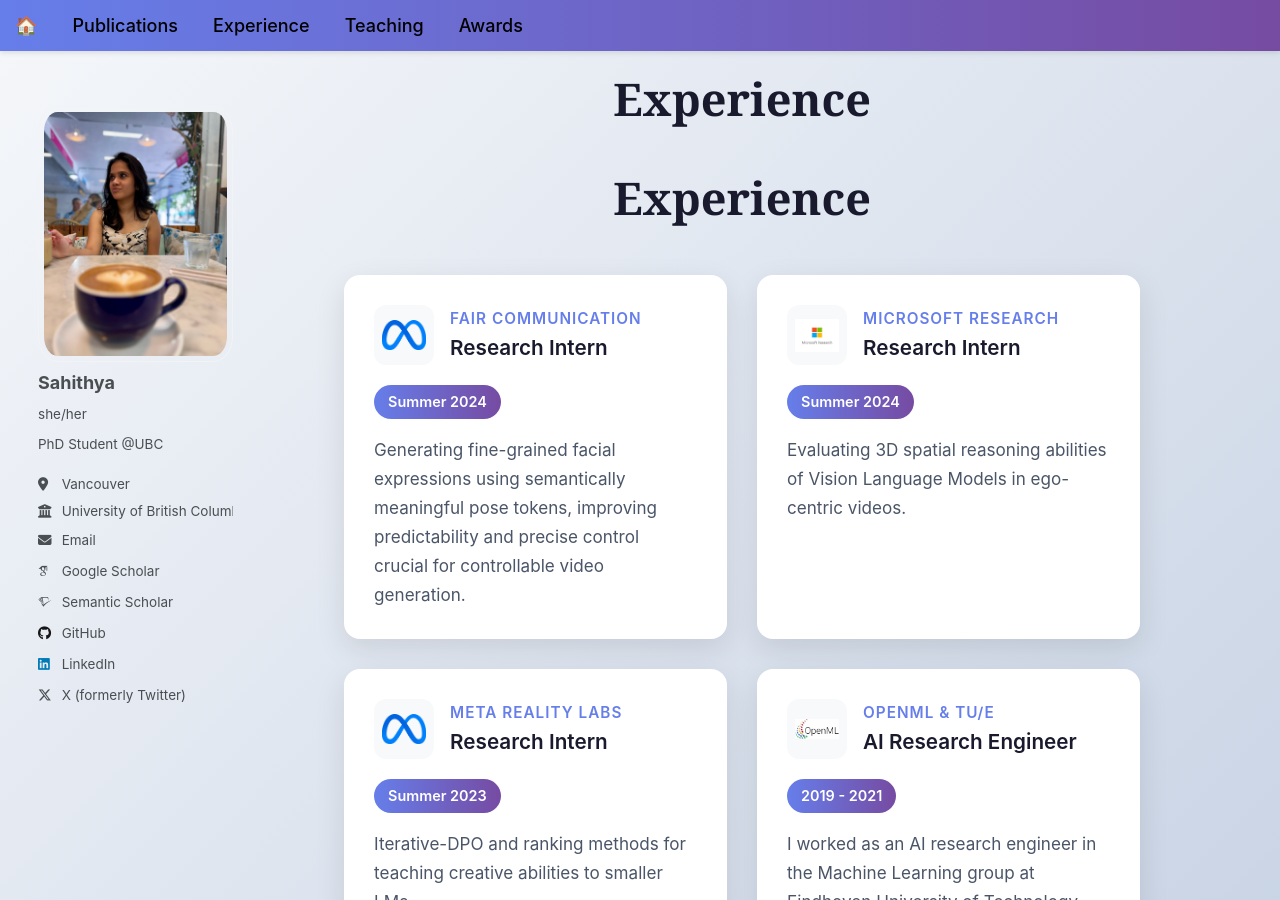
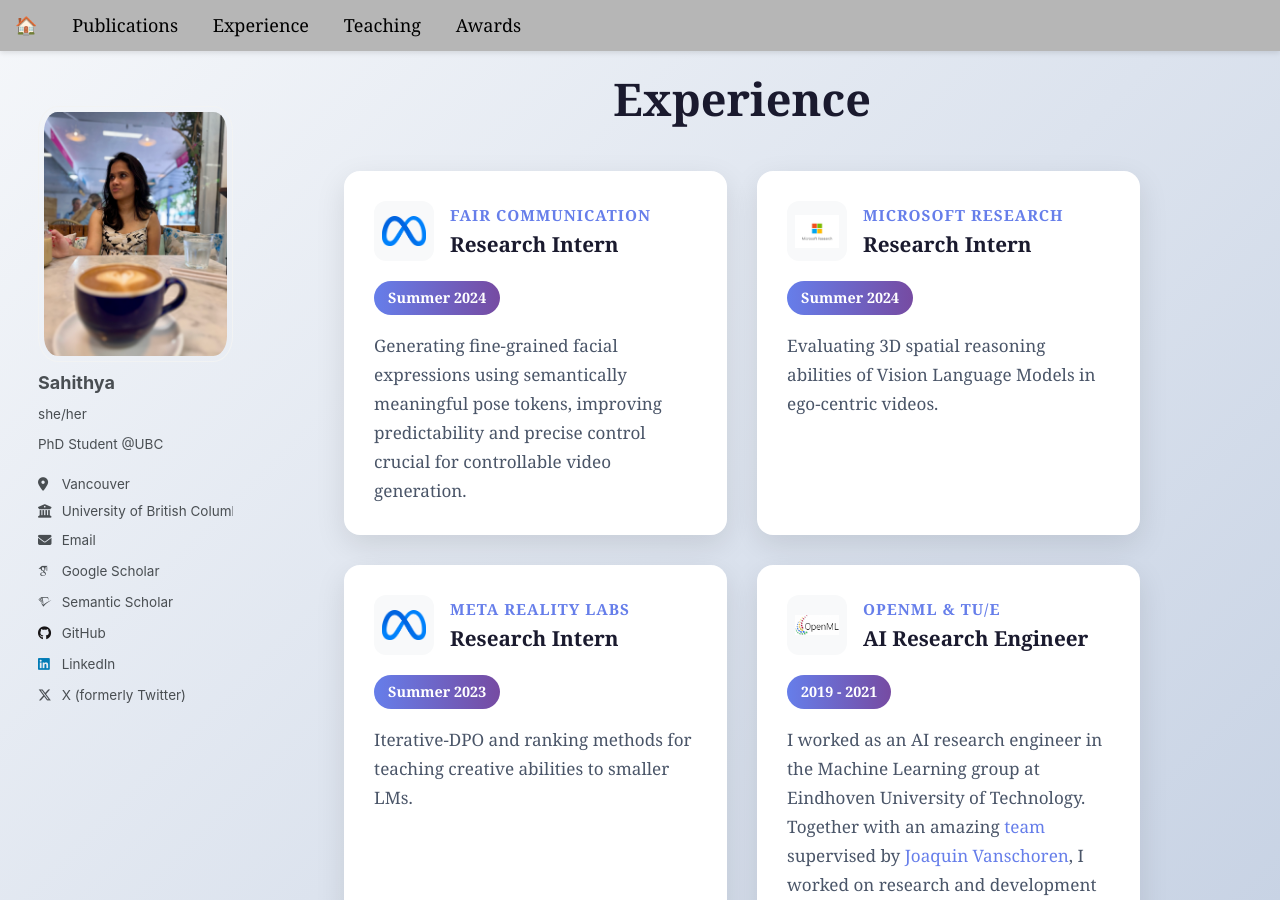
Before and after one commit to sahithyaravi/sahithyaravi.github.io, a Jekyll site: the page built from _pages/experience.md, in a window 1280 px wide and 900 px high. Built offline with Jekyll 4.4.1, drawn with Linux system fonts in a browser that asks for light colours; some web fonts are replaced.

Commit message:
change experience font

```diff
--- a/_pages/experience.md
+++ b/_pages/experience.md
@@ -16,7 +16,7 @@ author_profile: true
 }
 
 body {
-  font-family: -apple-system, BlinkMacSystemFont, 'Segoe UI', system-ui, sans-serif;
+
   background: linear-gradient(135deg, #f5f7fa 0%, #c3cfe2 100%);
   padding: 40px 20px;
   min-height: 100vh;
@@ -160,7 +160,7 @@ h1 {
 </head>
 <body>
 <div class="container">
-  <h1>Experience</h1>
+
 
   <div class="experience-grid">
     <!-- Card 1 -->
--- a/_sass/layout/_navigation.scss
+++ b/_sass/layout/_navigation.scss
@@ -3,7 +3,7 @@
    ========================================================================== */
 
    :root {
-    --navbar-background-color: linear-gradient(90deg, #667eea 0%, #764ba2 100%);; /* Define navbar background color */
+    --navbar-background-color: #b6b6b6; /* Define navbar background color */
 }
 
 .top-nav,
```
